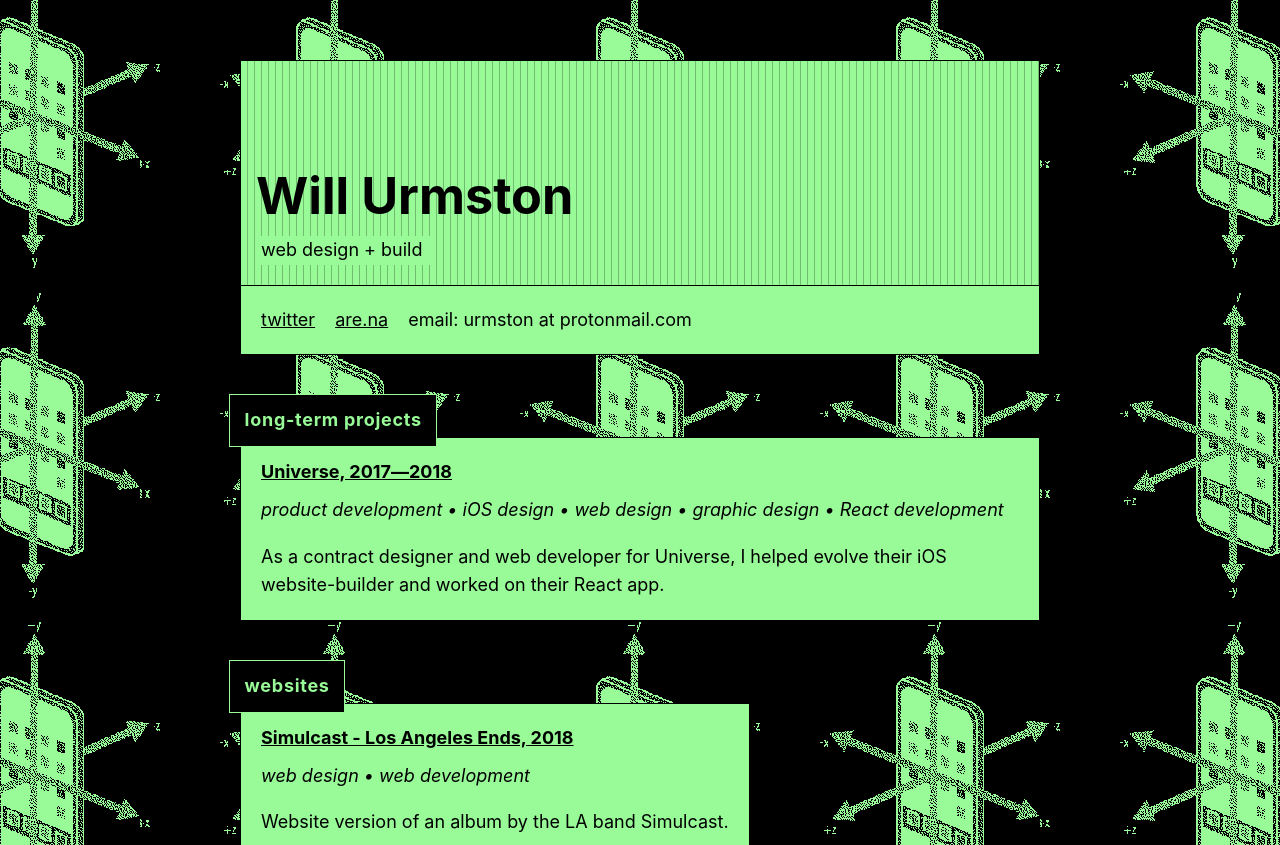
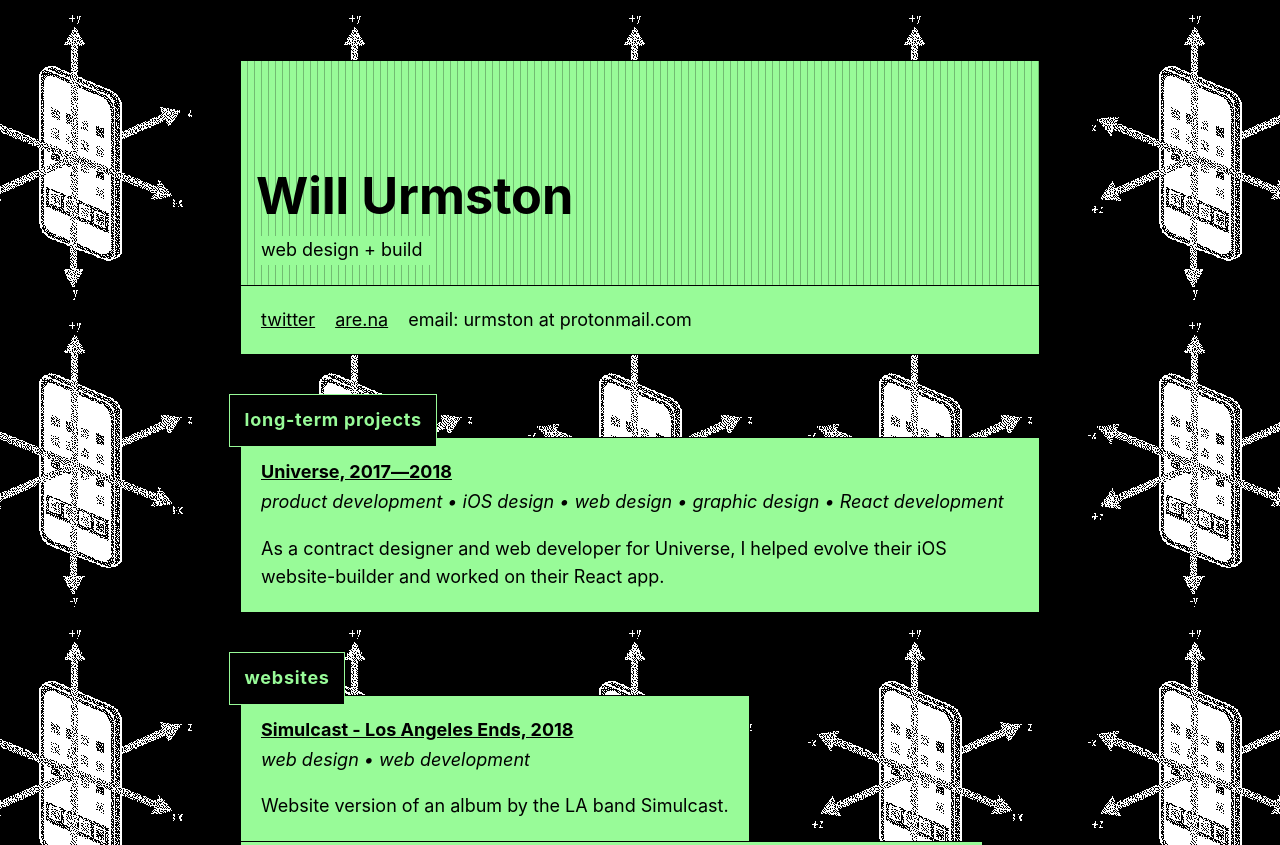
Before and after one commit to willurmston/urmston.website-holding, a plain HTML site: page index.html in a window 1280 px wide. Shown: the top 845 px of the page. Drawn offline with Linux system fonts and the light colour scheme; no server answers.

Commit message:
Style updates

```diff
--- a/style.css
+++ b/style.css
@@ -8,12 +8,11 @@
     background-image: url('gyro.png');
     background-position: center;
     background-attachment: fixed;
-    background-size: 300px;
+    background-size: 280px;
     image-rendering: auto;
     image-rendering: crisp-edges;
     image-rendering: pixelated;
     background-color: var(--accent-color);
-    background-blend-mode: multiply;
     line-height: 1.6em;
 }
 
@@ -66,7 +65,8 @@
 h3 {
     font-size: 1em;
     margin-top: 0;
-    margin-bottom: 0.5em;
+    margin-bottom: 0.2em;
+    line-height: 1.4;
 }
 
 header {
```
